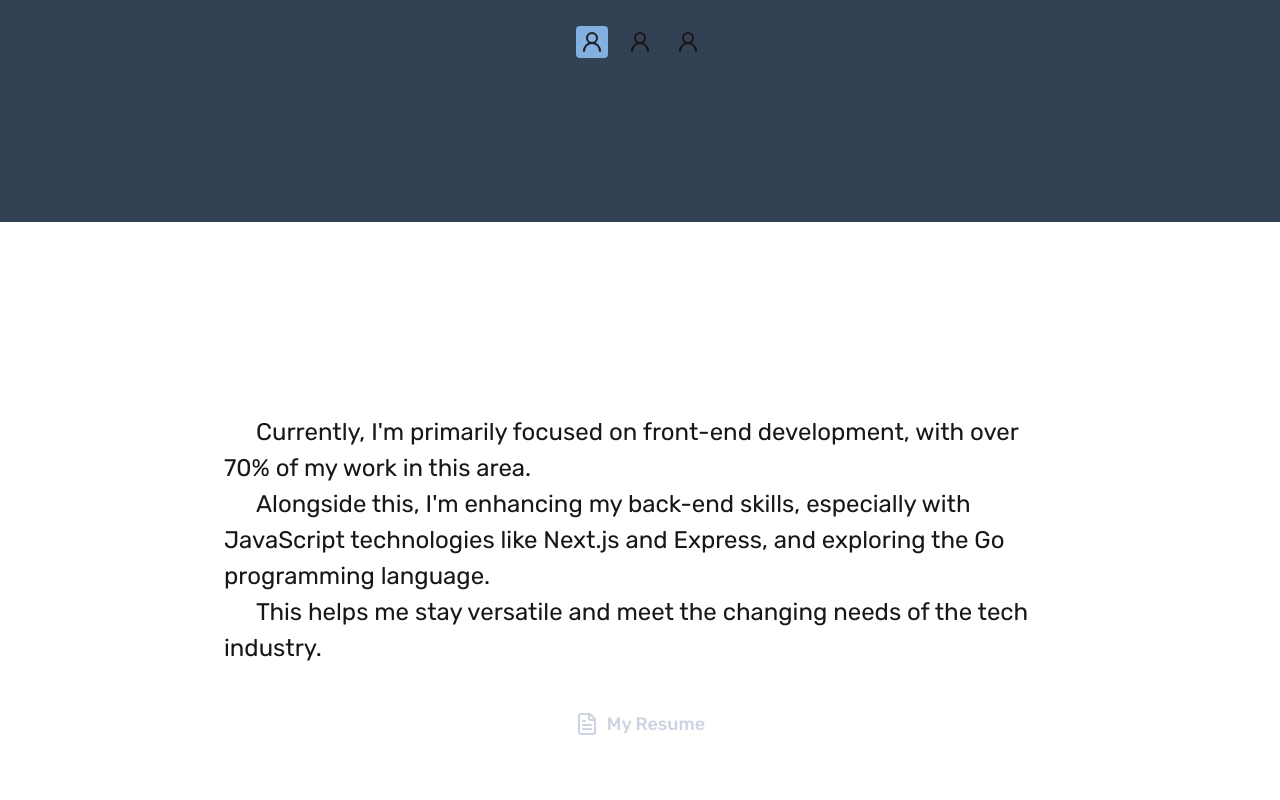
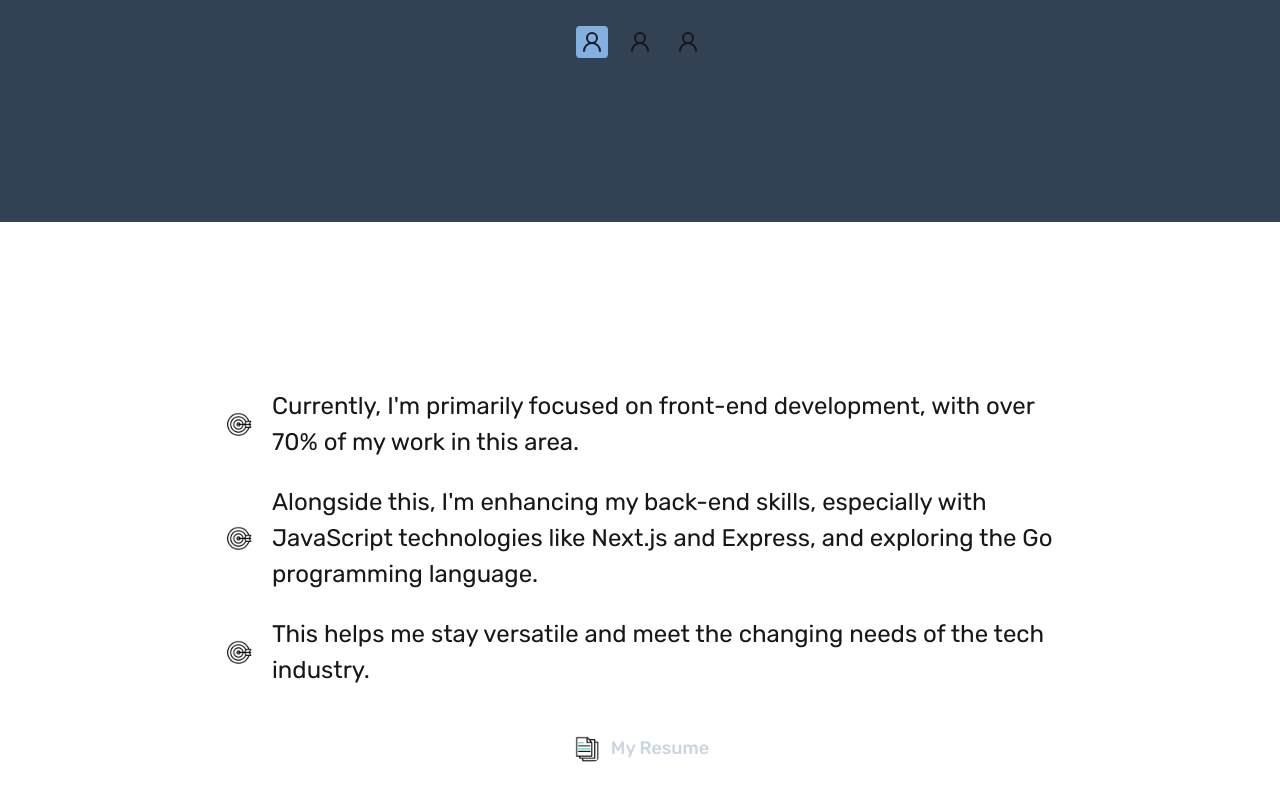
Before and after one commit to ericiannj/new-port, a Next.js app: page /about in a window 1280 px wide. Shown: the part 2658-3458 px from the top of the page. Built offline with nearby package versions, Linux system fonts and the light colour scheme.

Commit message:
feat(Perspectives): implement gif points

```diff
--- a/src/app/about/components/Perspectives.tsx
+++ b/src/app/about/components/Perspectives.tsx
@@ -1,23 +1,51 @@
-import { Icons } from '@/icons';
+import TargetGif from '../../../assets/gifs/target.gif';
+import ResumeGif from '../../../assets/gifs/resume.gif';
+import Image from 'next/image';
 
 const Perspectives = () => (
   <div className="flex w-full flex-col gap-8">
-    <div className="text-fluid-2xl">
-      <p className="indent-8">
+    <div className="flex flex-col space-y-6 text-fluid-2xl">
+      <div className="flex items-center gap-4">
+        <Image
+          alt="target animation"
+          width={32}
+          height={32}
+          src={TargetGif}
+          className="rounded-full"
+        />
+        <p>
           Currently, I&apos;m primarily focused on front-end development, with
           over 70% of my work in this area.
         </p>
-      <p className="indent-8">
+      </div>
+      <div className="flex items-center gap-4">
+        <Image
+          alt="target animation"
+          width={32}
+          height={32}
+          src={TargetGif}
+          className="rounded-full"
+        />
+        <p>
           Alongside this, I&apos;m enhancing my back-end skills, especially with
           JavaScript technologies like Next.js and Express, and exploring the Go
           programming language.
         </p>
-      <p className="indent-8">
+      </div>
+      <div className="flex items-center gap-4">
+        <Image
+          alt="target animation"
+          width={32}
+          height={32}
+          src={TargetGif}
+          className="rounded-full"
+        />
+        <p>
           This helps me stay versatile and meet the changing needs of the tech
           industry.
         </p>
       </div>
-
+    </div>
     <div className="flex justify-center">
       <a
         href="/resume.pdf"
@@ -25,7 +53,13 @@ const Perspectives = () => (
         rel="noopener noreferrer"
         className="flex transform items-center gap-2 rounded-lg p-3 text-slate-300 transition-all duration-300 ease-in-out hover:scale-105 hover:bg-gray-100 hover:text-gray-900"
       >
-        <Icons.resume className="h-6 w-6" />
+        <Image
+          alt="resume animation"
+          width={32}
+          height={32}
+          src={ResumeGif}
+          className="rounded-full"
+        />
         <span className="text-lg font-medium">My Resume</span>
       </a>
     </div>
```
Also changed, not shown: src/assets/gifs/resume.gif (added), src/assets/gifs/target.gif (added). Lines whose indentation alone changed are shown as unchanged.
